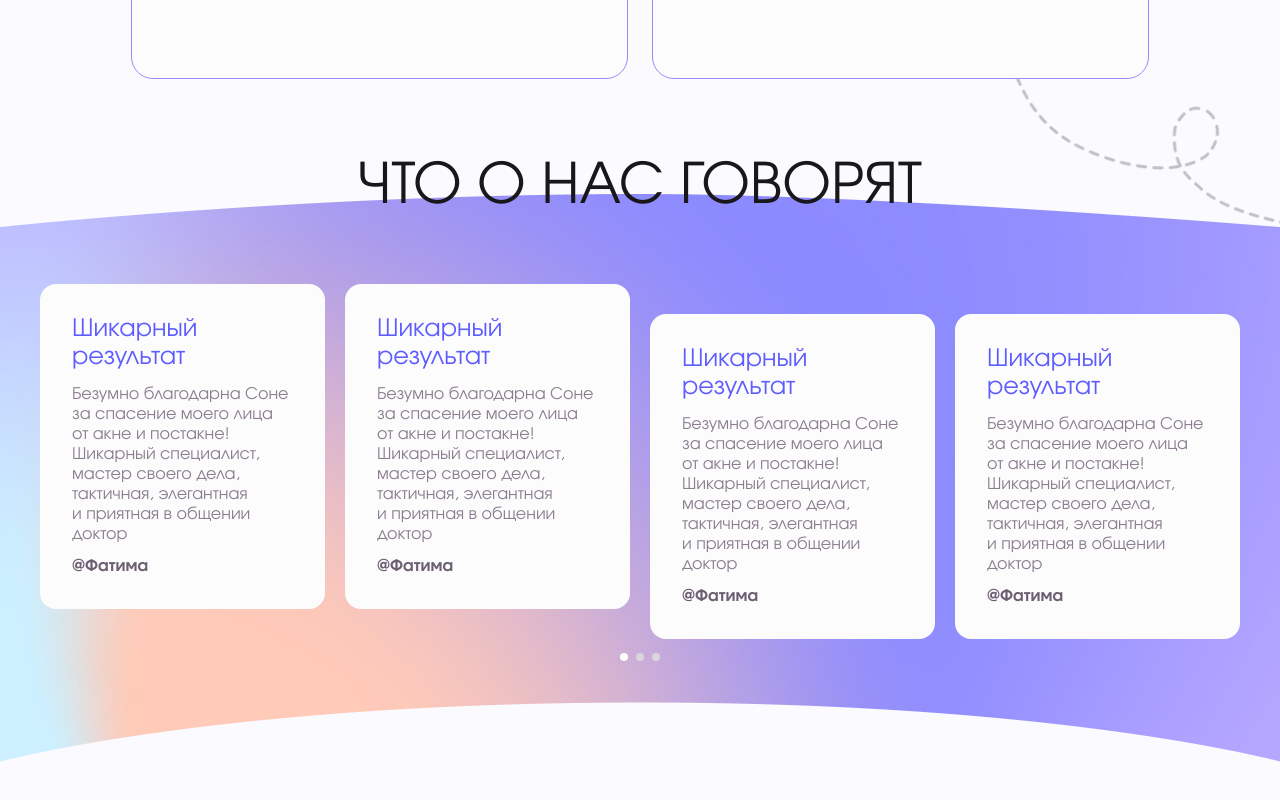
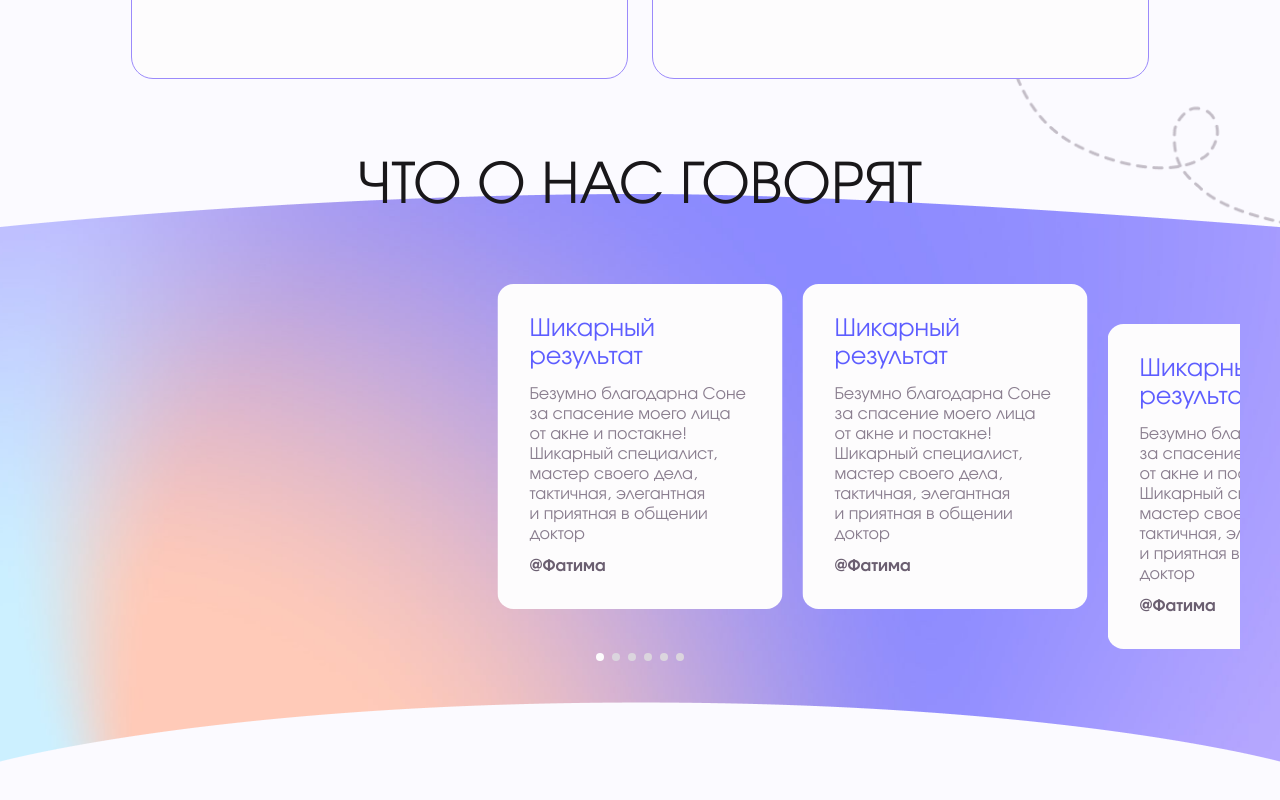
Before and after one commit to SedaMelkhi/skincare, a Next.js app: page /paidRecording in a window 1280 px wide. Shown: the part 4068-4868 px from the top of the page. Built offline with nearby package versions, Linux system fonts and the light colour scheme.

Commit message:
Revert "поменяла слайдер"
This reverts commit 881c190adb35a1858c05ffc93705b2b3cbf7fc42.

```diff
--- a/src/components/screens/paidRecording/reviews/Reviews.tsx
+++ b/src/components/screens/paidRecording/reviews/Reviews.tsx
@@ -54,7 +54,7 @@ const Reviews: FC = () => {
                 <Swiper
 
                     spaceBetween={20}
-                    centeredSlides={false}
+                    centeredSlides={true}
                     pagination={{
                         clickable: true,
                     }}
@@ -66,9 +66,6 @@ const Reviews: FC = () => {
                         1200: {
                             slidesPerView: 4,
                         },
-                        0:{
-                            slidesPerView: 1,
-                        }
                     }}
                 >
                     {data.map((item) => (
--- a/src/styles/globals.sass
+++ b/src/styles/globals.sass
@@ -213,13 +213,11 @@ input
     &-active
       background-color: var(--grey-25)
   .swiper-slide
-    transform: translateY(30px)!important
-  .swiper-slide-active
-     transform: translateZ(0)!important
-     @media (min-width: 1200px)
-        transform: translateY(40px)!important
+    @media (min-width: 1200px)
+      transform: translateY(40px)!important
   .swiper-slide-active,.swiper-slide-prev,.swiper-slide-next
     @media (min-width: 1200px)
+
       transform: translateZ(0)!important
 
 .ourAgents
```
